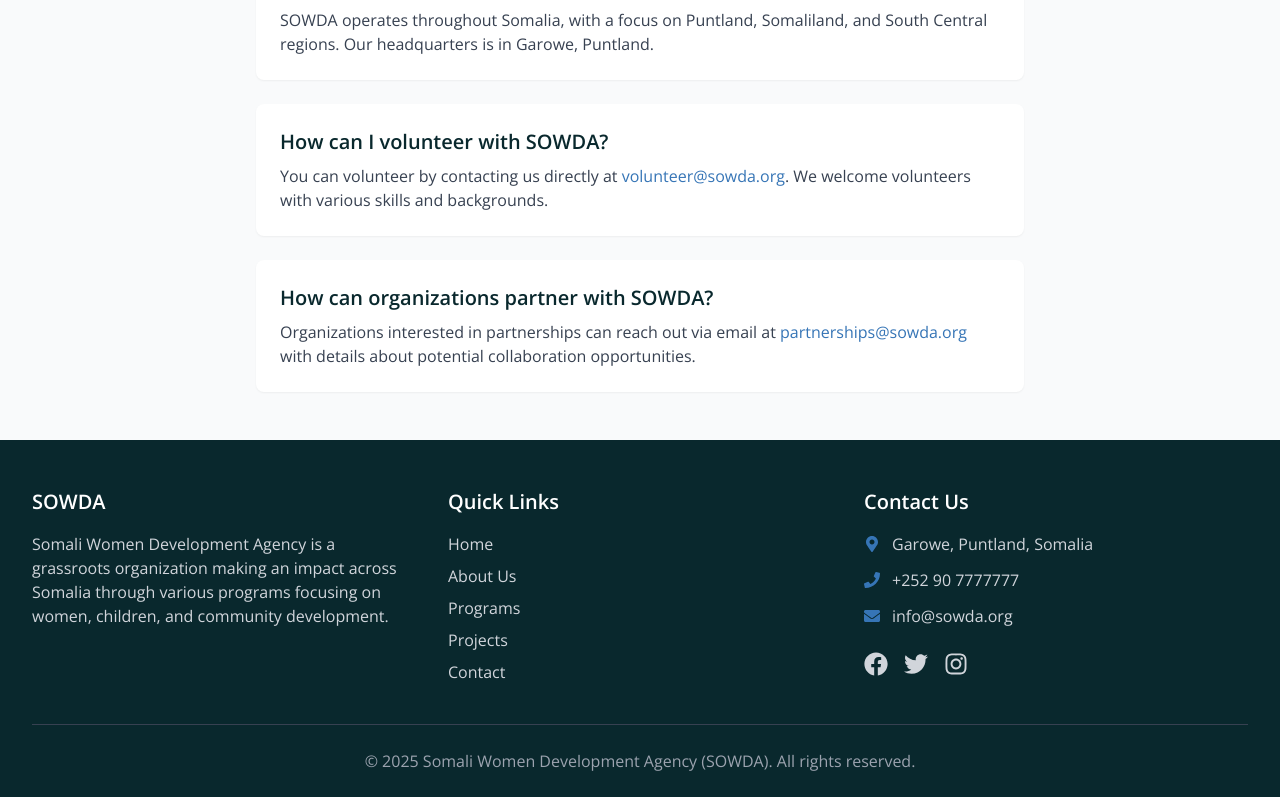
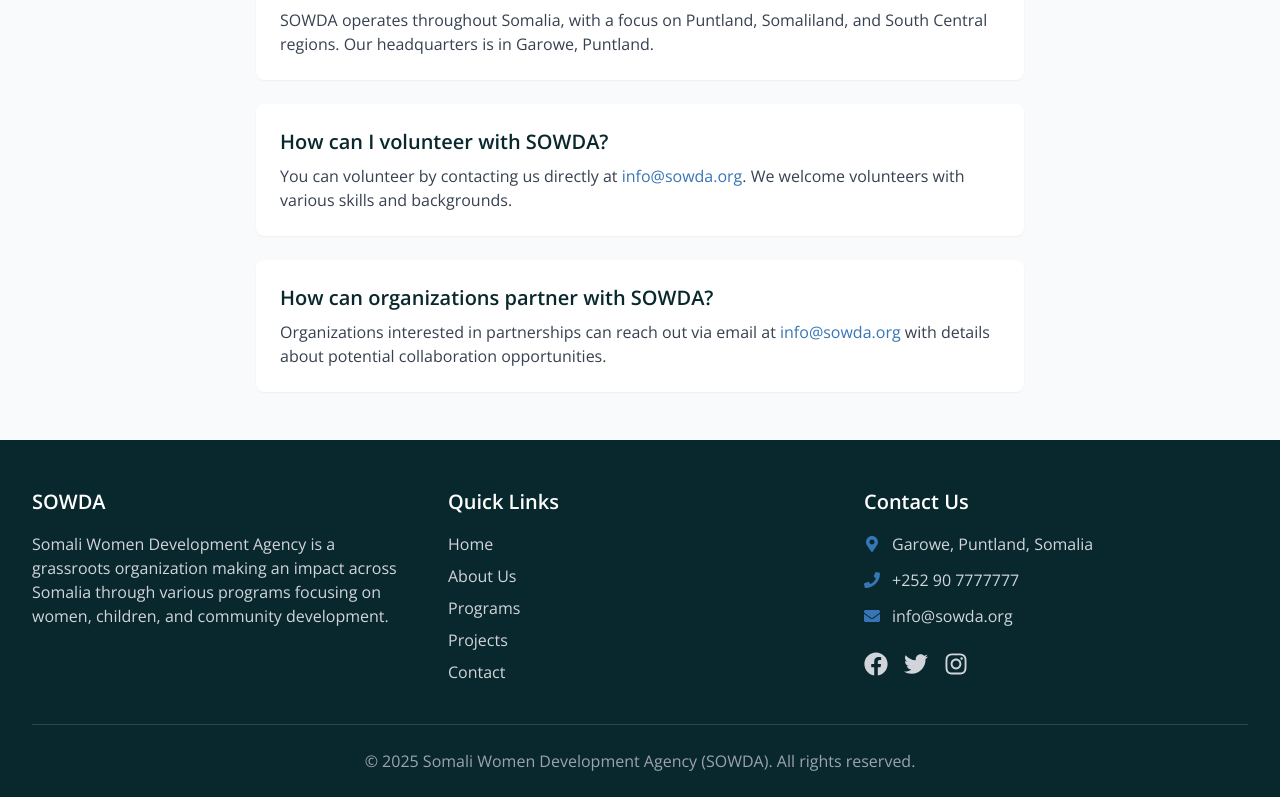
Before and after one commit to SaidIbraahim/SOWDA, a React (Vite) app: page /contact in a window 1280 px wide. Shown: the part 1756-2553 px from the top of the page. Built offline with nearby package versions, Linux system fonts and the light colour scheme.

Commit message:
Corrected emails

```diff
--- a/src/pages/ContactPage.jsx
+++ b/src/pages/ContactPage.jsx
@@ -182,7 +182,7 @@
               <h3 className="text-xl font-semibold mb-2">How can I volunteer with SOWDA?</h3>
               <p className="text-gray-700">
                 You can volunteer by contacting us directly at
-                <a href="mailto:volunteer@sowda.org" className="text-primary hover:underline"> volunteer@sowda.org</a>. We welcome volunteers with various skills and backgrounds.
+                <a href="mailto:info@sowda.org" className="text-primary hover:underline"> info@sowda.org</a>. We welcome volunteers with various skills and backgrounds.
               </p>
             </div>
 
@@ -190,7 +190,7 @@
               <h3 className="text-xl font-semibold mb-2">How can organizations partner with SOWDA?</h3>
               <p className="text-gray-700">
                 Organizations interested in partnerships can reach out via email at
-                <a href="mailto:partnerships@sowda.org" className="text-primary hover:underline"> partnerships@sowda.org</a> with details about potential collaboration opportunities.
+                <a href="mailto:info@sowda.org" className="text-primary hover:underline"> info@sowda.org</a> with details about potential collaboration opportunities.
               </p>
             </div>
           </div>
```
